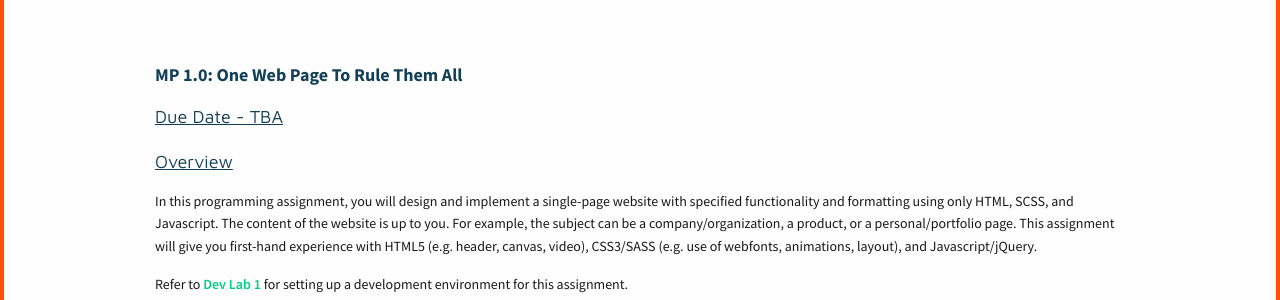
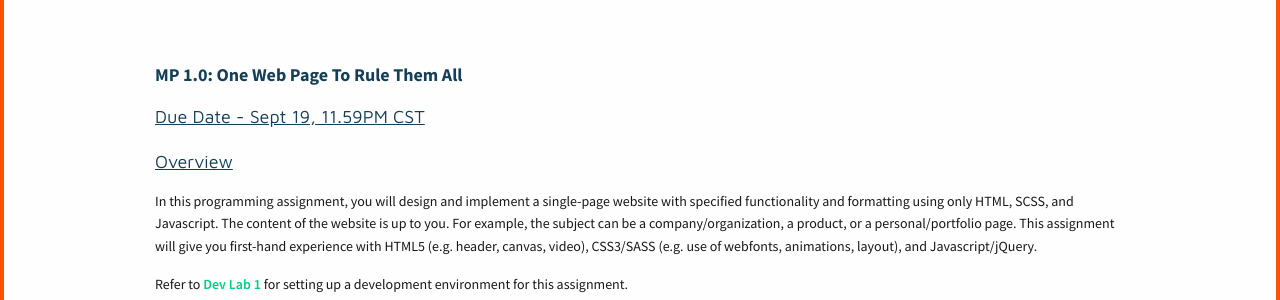
Before and after one commit to biplabdeka/fa2016, a Jekyll site: the page built from _posts/2016-1-26-MP-1.md, in a window 1280 px wide. Shown: the part 244-544 px from the top of the page. Built offline with Jekyll 4.4.1, drawn with Linux system fonts in a browser that asks for light colours; nearby versions of some CDN libraries.

Commit message:
add due date

```diff
--- a/_posts/2016-1-26-MP-1.md
+++ b/_posts/2016-1-26-MP-1.md
@@ -4,7 +4,7 @@ title: "MP 1.0: One Web Page To Rule Them All"
 due: Feb 16, 11.59PM CST
 <!-- permalink: lab1.html -->
 ---
-<span class="section-heading">Due Date - TBA</span>
+<span class="section-heading">Due Date - Sept 19, 11.59PM CST</span>
 
 <div class="section-heading">Overview</div>
 In this programming assignment, you will design and implement a single-page website with specified functionality and formatting using only HTML, SCSS, and Javascript. The content of the website is up to you. For example, the subject can be a company/organization, a product, or a personal/portfolio page. This assignment will give you first-hand experience with HTML5 (e.g. header, canvas, video), CSS3/SASS (e.g. use of webfonts, animations, layout), and Javascript/jQuery.
```
